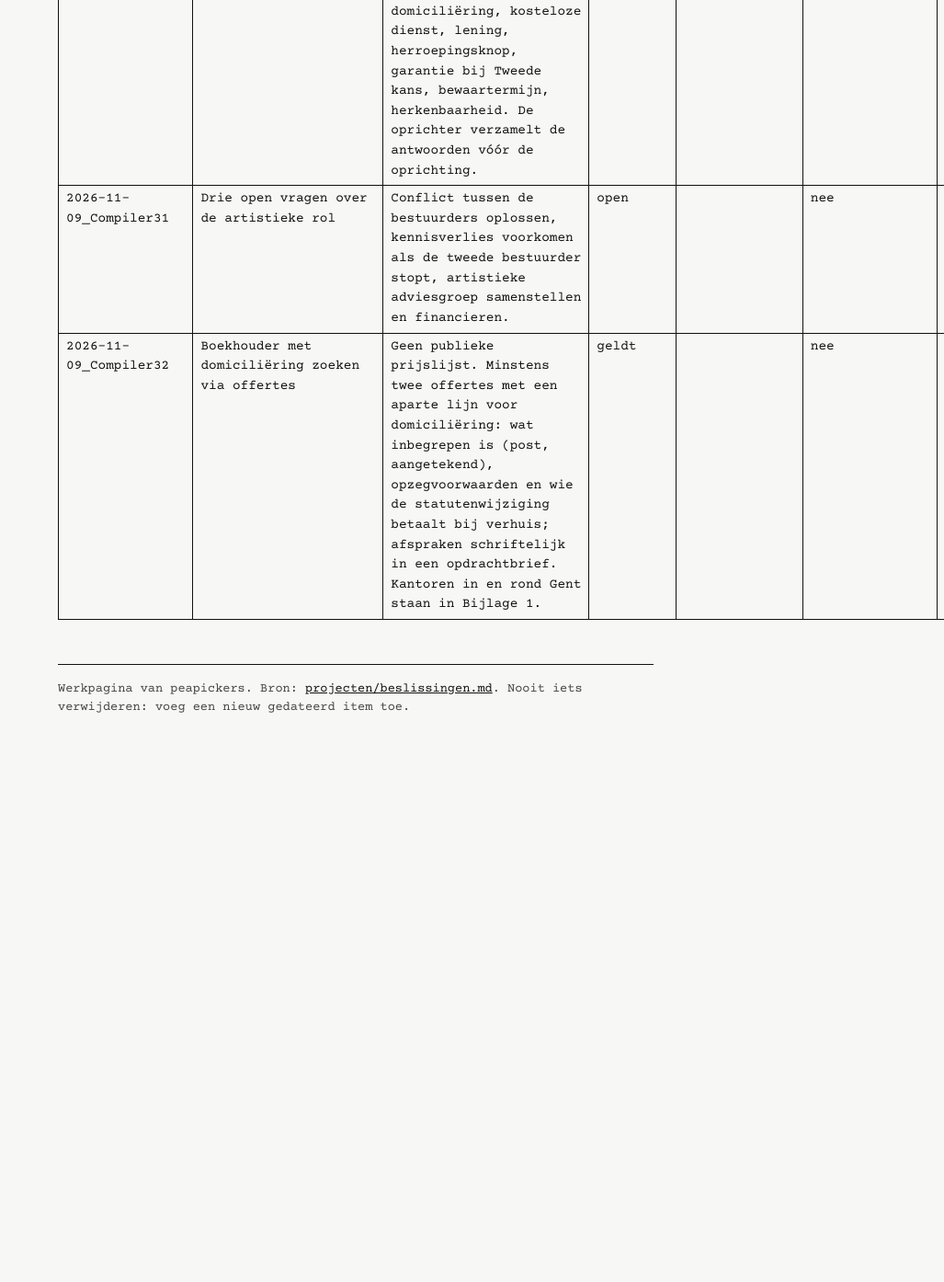
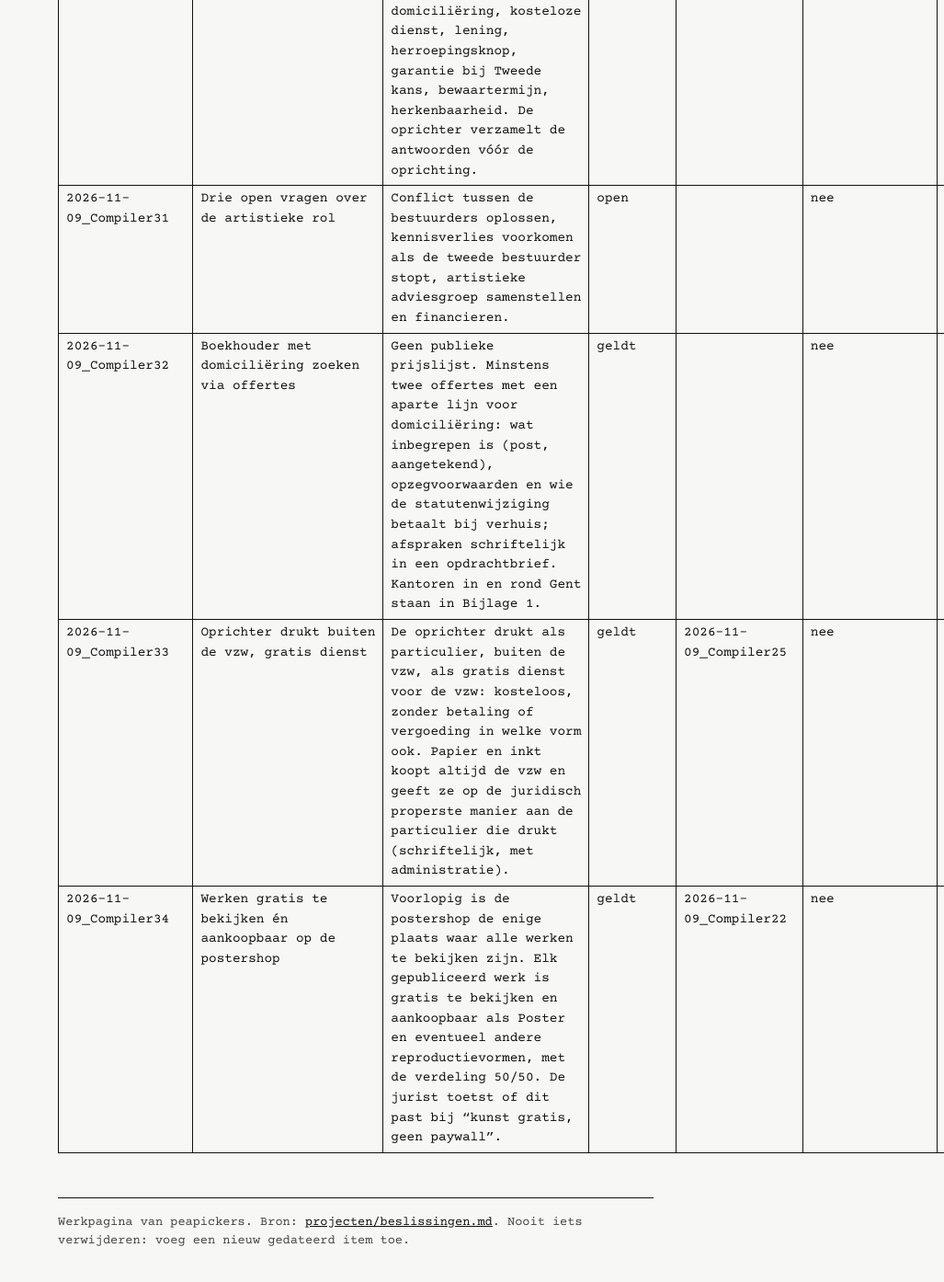
Before and after one commit to peapickers/peapickers.github.io, a Jekyll site: the page built from projecten/beslissingen.md, in a window 1280 px wide and 1400 px high, scrolled down 9257 px. Shown: the top 1394 px of the window at 92% size, without its empty margins (253-1280 px from the left). Built offline with Jekyll 4.4.1, drawn with Linux system fonts in a browser that asks for light colours; before the commit the page ends 10077 px from its top, so only the background shows below that; part of the change alters nothing that is shown; some of the changed text lies outside the part shown.

Commit message:
Beslissingenregister: oprichter drukt buiten de vzw, werken gratis te bekijken én aankoopbaar
Co-Authored-By: Claude Sonnet 5.5 <noreply@anthropic.com>
Claude-Session: https://claude.ai/code/session_01CW2uQvf9MJTyLB1EJhUFyF

```diff
--- a/projecten/beslissingen.md
+++ b/projecten/beslissingen.md
@@ -62,10 +62,10 @@ Eén plek met alle beslissingen, in gewone woorden. Elke regel heeft een code `J
 | 2026-11-09_Compiler19 | Cultuurloket-vragenlijst vervalt, vragen naar de jurist | De vragen gaan naar de jurist in plaats van naar Cultuurloket. | geldt | 2026-11-08_Jurist4 | nee | |
 | 2026-11-09_Compiler20 | Tweede bestuurder houdt toezicht op de roerende voorheffing | De oprichter houdt in en stort door; de tweede bestuurder controleert periodiek via de kwartaalafrekeningen. Tijdige betaling is de enige echte bescherming; de bestuurdersverzekering dekt dit meestal niet. | geldt |  | nee | |
 | 2026-11-09_Compiler21 | Publiek domein en Limited buiten de huidige licentie | Publiek domein beheert de oprichter apart; Limited komt later in een addendum. | geldt |  | nee | |
-| 2026-11-09_Compiler22 | Commerciële scheiding: kunst gratis, infrastructuur betaald | De vzw verdient aan de curatie-infrastructuur (events, workshops, publicaties, grants, sponsoring), niet aan paywalls. Geen sponsorinvloed op de selectie, geen pay-to-participate. Botst mogelijk met de verkoop van Posters: te toetsen met de jurist. | voorlopig |  | nee | |
+| 2026-11-09_Compiler22 | Commerciële scheiding: kunst gratis, infrastructuur betaald | De vzw verdient aan de curatie-infrastructuur (events, workshops, publicaties, grants, sponsoring), niet aan paywalls. Geen sponsorinvloed op de selectie, geen pay-to-participate. Botst mogelijk met de verkoop van Posters: te toetsen met de jurist. | vervangen |  | nee | |
 | 2026-11-09_Compiler23 | Kunstenaars vergoeden zonder "exposure" | Via licentievergoeding, stipendium, aandeel in een pool, productiebudget, bewaring en promotie. De tweede bestuurder moet de verdeling kunnen verantwoorden. | voorlopig |  | nee | |
 | 2026-11-09_Compiler24 | Transparantiepagina | Missie, ethiek, selectie- en kwaliteitscriteria, licentiesamenvatting, financieel model, bestuur, klachtenprocedure, privacy, toegankelijkheid en versiegeschiedenis. Beide bestuurders ondertekenen. | geldt |  | nee | |
-| 2026-11-09_Compiler25 | Productie voor rekening van de vzw met verbruikslogboek | De oprichter drukt thuis met eigen printer en materiaal van de vzw, uitsluitend voor de vzw, met materiaaladministratie en verbruikslogboek. Botst met "buiten de vzw, kosteloos" (2026-11-07_Compiler1): te verduidelijken. | voorlopig |  | nee | |
+| 2026-11-09_Compiler25 | Productie voor rekening van de vzw met verbruikslogboek | De oprichter drukt thuis met eigen printer en materiaal van de vzw, uitsluitend voor de vzw, met materiaaladministratie en verbruikslogboek. Botst met "buiten de vzw, kosteloos" (2026-11-07_Compiler1): te verduidelijken. | vervangen |  | nee | |
 | 2026-11-09_Compiler26 | Webshop, retours en Tweede kans bij de oprichter | De tweede bestuurder bewaakt de artistieke presentatie. Een teruggestuurde Poster blijft als "teruggestuurd" gelabeld; de kunstenaar kan Tweede kans weigeren; opbrengst 50/50. | geldt |  | nee | |
 | 2026-11-09_Compiler27 | Lening en belangenconflict | Schriftelijke leningsovereenkomst, bankoverschrijvingen, register, goedkeuring zonder de stem van de oprichter. Hij meldt zijn belangenconflict, stemt niet mee, alles in de notulen. | geldt |  | nee | |
 | 2026-11-09_Compiler28 | Bestuurdersverzekering vóór de eerste licentie | Met nazorgdekking. Dekt gewone en zware fouten, niet opzet en vaak niet belastingschulden. | geldt |  | nee | |
@@ -73,3 +73,5 @@ Eén plek met alle beslissingen, in gewone woorden. Elke regel heeft een code `J
 | 2026-11-09_Compiler30 | Dertien fiscale en juridische vragen naar jurist en boekhouder | Evenredigheid van 50 %, roerende voorheffing, herroepingstermijn, domiciliëring, kosteloze dienst, lening, herroepingsknop, garantie bij Tweede kans, bewaartermijn, herkenbaarheid. De oprichter verzamelt de antwoorden vóór de oprichting. | open |  | nee | |
 | 2026-11-09_Compiler31 | Drie open vragen over de artistieke rol | Conflict tussen de bestuurders oplossen, kennisverlies voorkomen als de tweede bestuurder stopt, artistieke adviesgroep samenstellen en financieren. | open |  | nee | |
 | 2026-11-09_Compiler32 | Boekhouder met domiciliëring zoeken via offertes | Geen publieke prijslijst. Minstens twee offertes met een aparte lijn voor domiciliëring: wat inbegrepen is (post, aangetekend), opzegvoorwaarden en wie de statutenwijziging betaalt bij verhuis; afspraken schriftelijk in een opdrachtbrief. Kantoren in en rond Gent staan in Bijlage 1. | geldt |  | nee | |
+| 2026-11-09_Compiler33 | Oprichter drukt buiten de vzw, gratis dienst | De oprichter drukt als particulier, buiten de vzw, als gratis dienst voor de vzw: kosteloos, zonder betaling of vergoeding in welke vorm ook. Papier en inkt koopt altijd de vzw en geeft ze op de juridisch properste manier aan de particulier die drukt (schriftelijk, met administratie). | geldt | 2026-11-09_Compiler25 | nee | |
+| 2026-11-09_Compiler34 | Werken gratis te bekijken én aankoopbaar op de postershop | Voorlopig is de postershop de enige plaats waar alle werken te bekijken zijn. Elk gepubliceerd werk is gratis te bekijken en aankoopbaar als Poster en eventueel andere reproductievormen, met de verdeling 50/50. De jurist toetst of dit past bij "kunst gratis, geen paywall". | geldt | 2026-11-09_Compiler22 | nee | |
```
